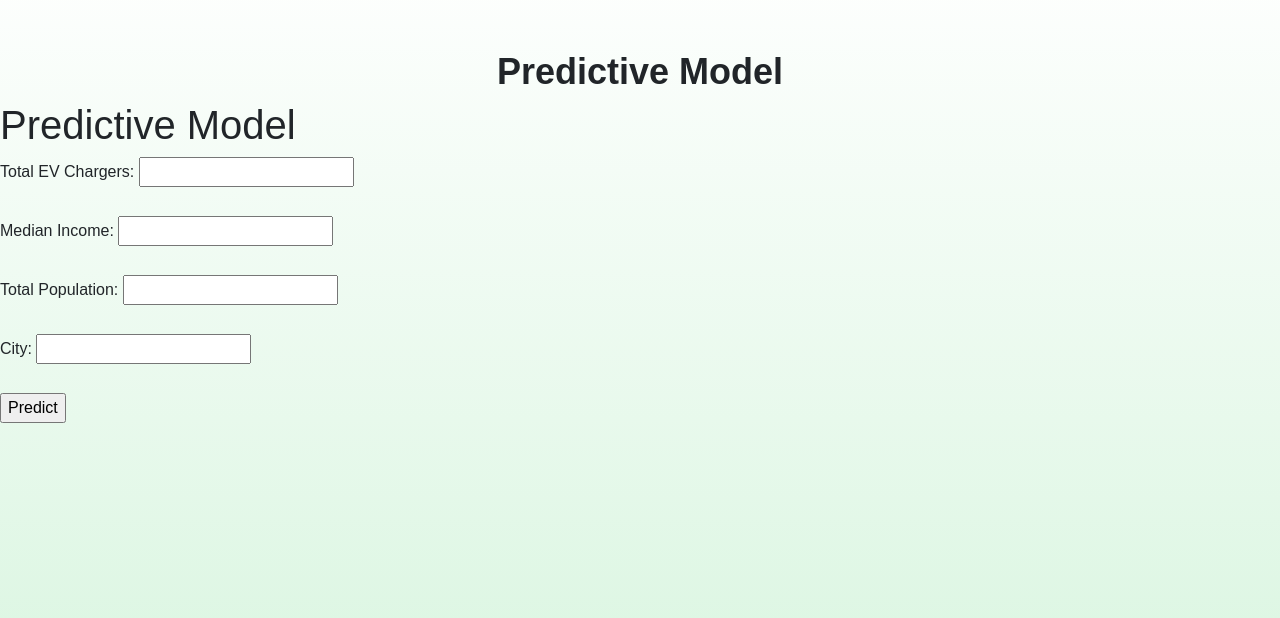
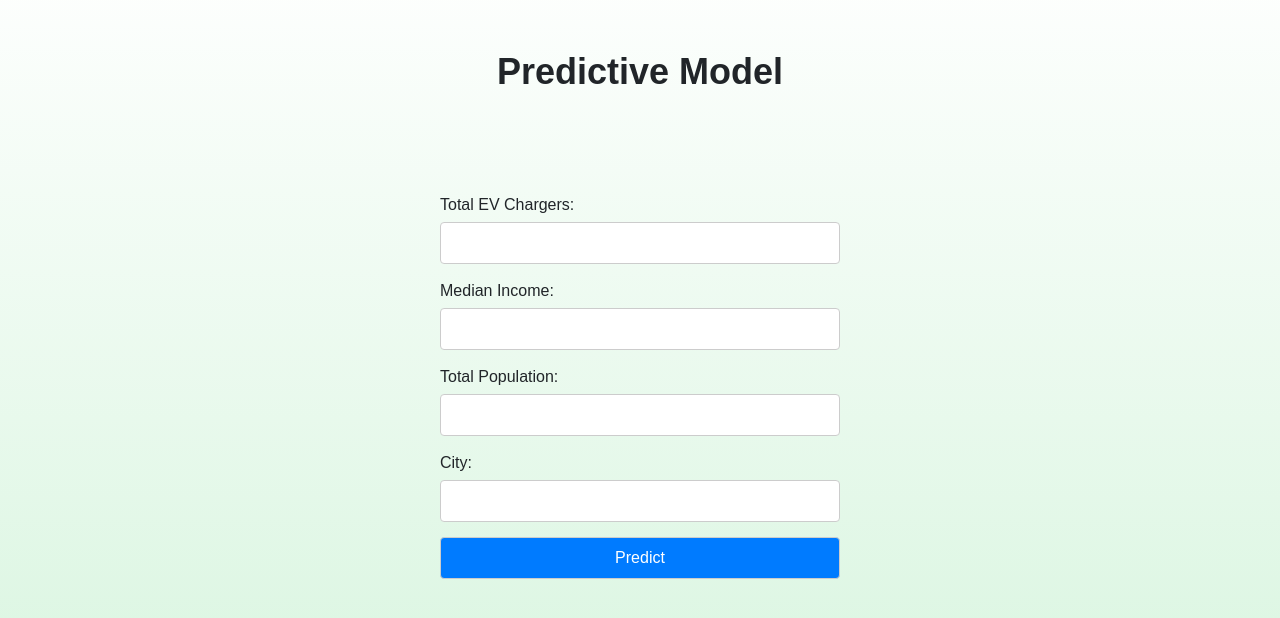
Before and after one commit to Sasterk/EVStationClustering, a Flask app: page /predictive-model in a window 1280 px wide. Shown: the part 56-674 px from the top of the page. Run offline with Flask 3, Linux system fonts and the light colour scheme; some libraries are stand-ins or nearby versions.

Commit message:
Flask update

```diff
--- a/static/css/style.css
+++ b/static/css/style.css
@@ -118,3 +118,36 @@ body.gradient-background {
 .text-content h2 {
     margin-bottom: 20px;
 }
+.predictive-form {
+    max-width: 400px;
+    margin: 0 auto;
+}
+
+.predictive-form label {
+    display: block;
+    margin-bottom: 5px;
+}
+
+.predictive-form input[type="number"],
+.predictive-form input[type="text"],
+.predictive-form input[type="submit"] {
+    width: 100%;
+    padding: 8px;
+    margin-bottom: 15px;
+    border-radius: 4px;
+    border: 1px solid #ccc;
+}
+
+.predictive-form input[type="submit"] {
+    background-color: #007bff;
+    color: white;
+    cursor: pointer;
+}
+
+.predictive-form input[type="submit"]:hover {
+    background-color: #0056b3;
+}
+
+.header-text {
+    margin-bottom: 100px;
+}
--- a/templates/predictive_model.html
+++ b/templates/predictive_model.html
@@ -30,24 +30,22 @@
 
     <body class="gradient-background"></body>
 
-    <!-- Centered Text with Styling -->
-    <div class="center-text">
-        <h1 class="header-text">Predictive Model</h1>
-    </div>
+<div class="center-text">
+    <h1 class="header-text">Predictive Model</h1>
+</div>
 
-    <h1>Predictive Model</h1>
-    <form method="POST">
-        <label>Total EV Chargers:</label>
-        <input type="number" name="total_ev_chargers" required><br><br>
+    <form class="predictive-form" method="POST">
+        <label for="total_ev_chargers">Total EV Chargers:</label>
+        <input type="number" id="total_ev_chargers" name="total_ev_chargers" required><br>
 
-        <label>Median Income:</label>
-        <input type="number" name="median_income" required><br><br>
+        <label for="median_income">Median Income:</label>
+        <input type="number" id="median_income" name="median_income" required><br>
 
-        <label>Total Population:</label>
-        <input type="number" name="total_population" required><br><br>
+        <label for="total_population">Total Population:</label>
+        <input type="number" id="total_population" name="total_population" required><br>
 
-        <label>City:</label>
-        <input type="text" name="city" required><br><br>
+        <label for="city">City:</label>
+        <input type="text" id="city" name="city" required><br>
 
         <input type="submit" value="Predict">
     </form>
```
Also changed, not shown: templates/analysis.html (+25 -7 lines).
